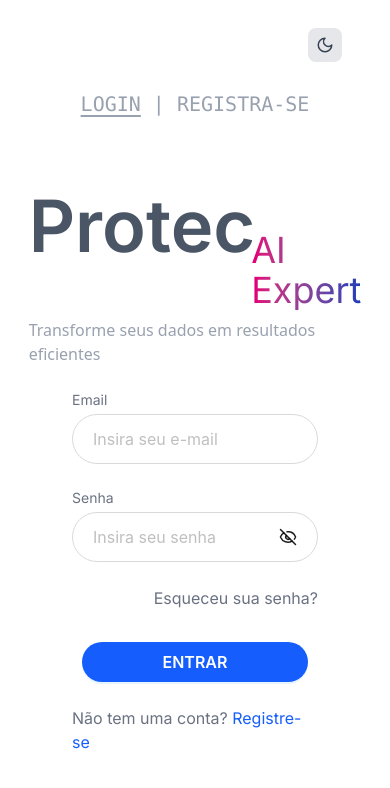
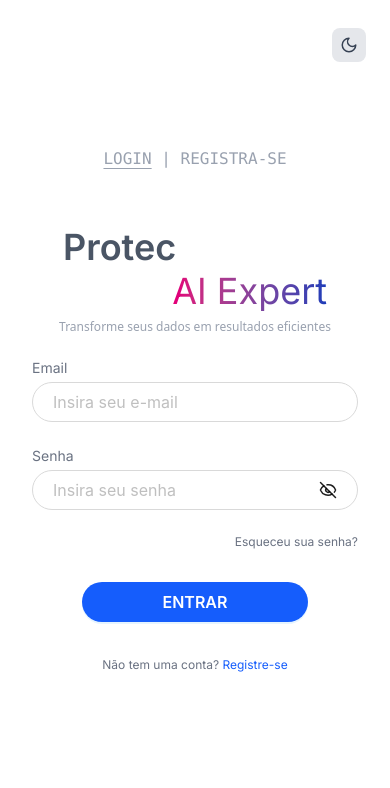
Before and after one commit to Lucazz7/protec-client, a React (Vite) app: page /login in a window 390 px wide. Shown: the top 788 px of the page. Built offline with nearby package versions, Linux system fonts and the light colour scheme; a web font is replaced by a local one.

Commit message:
fix: Corrigindo logo login e responsivo

```diff
--- a/src/components/AnimationLogin.tsx
+++ b/src/components/AnimationLogin.tsx
@@ -39,15 +39,19 @@ export default function AnimationLogin({
           }
           loop
           autoplay
-          className="w-[520px] h-[520px] m-auto"
+          className="w-[300px] h-[300px] xl:w-[520px] xl:h-[520px] m-auto max-w-md max-h-md"
         />
       </div>
       <div className="w-full h-full flex flex-col items-center justify-center z-20 bg-[#d8d8d81e] dark:bg-[#1313243d] rounded-4xl p-10">
         <div className="w-full h-full flex flex-col items-center justify-between">
           <img
-            src="/image/svg/biofy-logo.svg"
+            src={
+              themeSelected
+                ? "/image/svg/biofy-logo.svg"
+                : "/image/svg/biofy-logo-light.svg"
+            }
             alt="Biofy"
-            className="w-52 invert dark:invert-0"
+            className="w-52"
           />
           <div className="text-sm py-10 text-gray-500 dark:text-gray-300 font-inter max-w-xl mt-auto rounded-lg ">
             <Typewriter
--- a/src/components/forms/LoginForm.tsx
+++ b/src/components/forms/LoginForm.tsx
@@ -60,7 +60,7 @@ export default function LoginForm() {
               size="large"
               placeholder="Insira seu e-mail"
               status={errors.email ? "error" : ""}
-              className={`dark:!bg-gray-900 dark:!text-gray-200 dark:placeholder:!text-gray-300 !rounded-full !py-3 !px-5 ${
+              className={`dark:!bg-gray-900 dark:!text-gray-200 dark:placeholder:!text-gray-300 !rounded-full sm:!py-3 !px-5 ${
                 errors.email ? "border-red-500" : "dark:!border-[#5b5b5c] "
               }`}
               classNames={{
@@ -97,7 +97,7 @@ export default function LoginForm() {
                 visible ? <EyeIcon size={18} /> : <EyeOffIcon size={18} />
               }
               status={errors.password ? "error" : ""}
-              className={`dark:!bg-gray-900 dark:!text-gray-200 dark:placeholder:!text-gray-300 !rounded-full !py-3 !px-5 ${
+              className={`dark:!bg-gray-900 dark:!text-gray-200 dark:placeholder:!text-gray-300 !rounded-full sm:!py-3 !px-5 ${
                 errors.password ? "border-red-500" : "dark:!border-[#5b5b5c] "
               }`}
               classNames={{
@@ -117,7 +117,7 @@ export default function LoginForm() {
       <div className="flex items-center justify-end">
         <a
           href="#"
-          className="text-base text-gray-500 hover:text-gray-800 dark:text-gray-300 dark:hover:text-gray-100"
+          className="text-xs sm:text-base text-gray-500 hover:text-gray-800 dark:text-gray-300 dark:hover:text-gray-100"
         >
           Esqueceu sua senha?
         </a>
--- a/src/pages/login.tsx
+++ b/src/pages/login.tsx
@@ -48,9 +48,9 @@ export default function Login() {
   }, [loginOrRegister]);
 
   return (
-    <div className="w-full h-dvh flex font-inter ">
+    <div className="w-full h-dvh flex font-inter">
       <div
-        className={`w-full h-full flex transition-all duration-300 ease-linear transform relative ${
+        className={`w-full h-full flex transition-all duration-300 ease-linear transform relative overflow-auto ${
           loginOrRegister ? "flex-row-reverse" : "flex-row"
         } bg-white dark:bg-gray-900 p-4`}
       >
@@ -65,7 +65,7 @@ export default function Login() {
           <button
             onClick={toggleTheme}
             className={`absolute ${
-              !loginOrRegister ? "right-3" : "right-8"
+              !loginOrRegister ? "right-2 md:right-3" : "right-2 md:right-8"
             }  top-3 p-2 rounded-lg bg-gray-200 dark:bg-gray-700 hover:bg-gray-300 dark:hover:bg-gray-600 transition-colors cursor-pointer`}
           >
             {isDarkMode ? (
@@ -74,8 +74,8 @@ export default function Login() {
               <Moon size={18} className="text-gray-700" />
             )}
           </button>
-          <div className="w-full my-auto h-fit md:max-w-lg lg:max-w-md xl:max-w-xl  flex flex-col items-center px-10 min-h-[550px] relative">
-            <div className="font-mono font-medium text-xl text-gray-400 dark:text-blue-200">
+          <div className="w-full my-auto h-fit md:max-w-lg lg:max-w-md xl:max-w-xl  flex flex-col items-center md:px-10 min-h-[550px] relative">
+            <div className="font-mono font-medium text-base sm:text-xl text-gray-400 dark:text-blue-200">
               <span
                 className={`text-gray-400 dark:text-blue-200 cursor-pointer ${
                   loginOrRegister ? "underline underline-offset-4" : ""
@@ -94,9 +94,9 @@ export default function Login() {
                 REGISTRA-SE
               </span>
             </div>
-            <div className="flex flex-col items-center justify-center gap-2 my-6">
+            <div className="flex flex-col items-center justify-center gap-2 my-3 md:my-6">
               <div className="w-full h-full flex relative items-center justify-center ">
-                <span className="text-7xl font-semibold text-gray-600 dark:text-blue-200">
+                <span className="text-4xl sm:text-7xl font-semibold text-gray-600 dark:text-blue-200">
                   Protec
                 </span>
                 <GradientText
@@ -106,12 +106,12 @@ export default function Login() {
                   className="text-2xl min-[390px]:text-4xl pt-24 -ms-3 -mt-2"
                 />
               </div>
-              <div className="font-sans font-medium text-base text-gray-400 dark:text-blue-200">
+              <div className="font-sans font-medium text-xs sm:text-base text-gray-400 dark:text-blue-200">
                 Transforme seus dados em resultados eficientes
               </div>
             </div>
             {loginOrRegister ? <LoginForm /> : <RegisterForm />}
-            <div className="w-full flex justify-center items-center gap-2 text-base mt-6">
+            <div className="w-full flex justify-center items-center gap-2 text-xs sm:text-base my-6">
               {loginOrRegister ? (
                 <span className="text-gray-500">
                   Não tem uma conta?{" "}
```
Also changed, not shown: public/image/svg/biofy-logo-light.svg (added).
